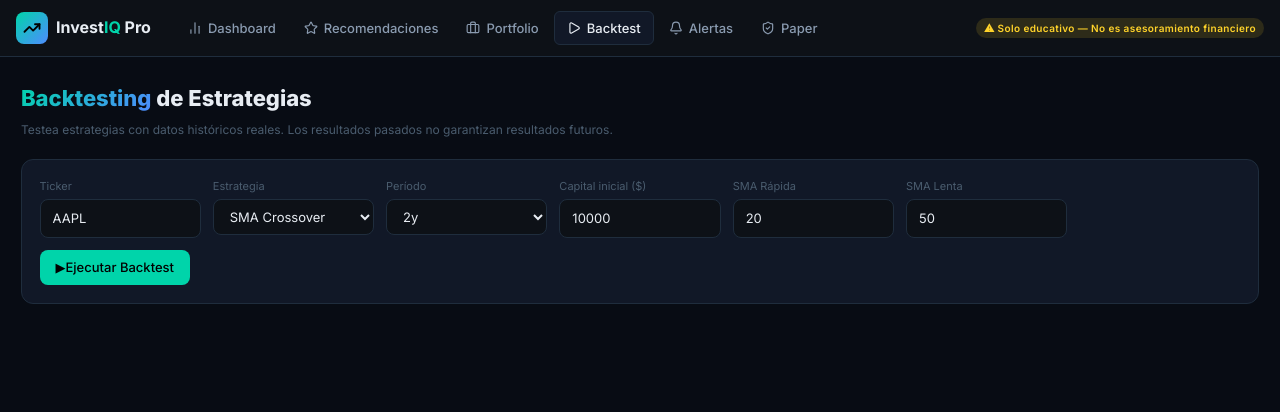
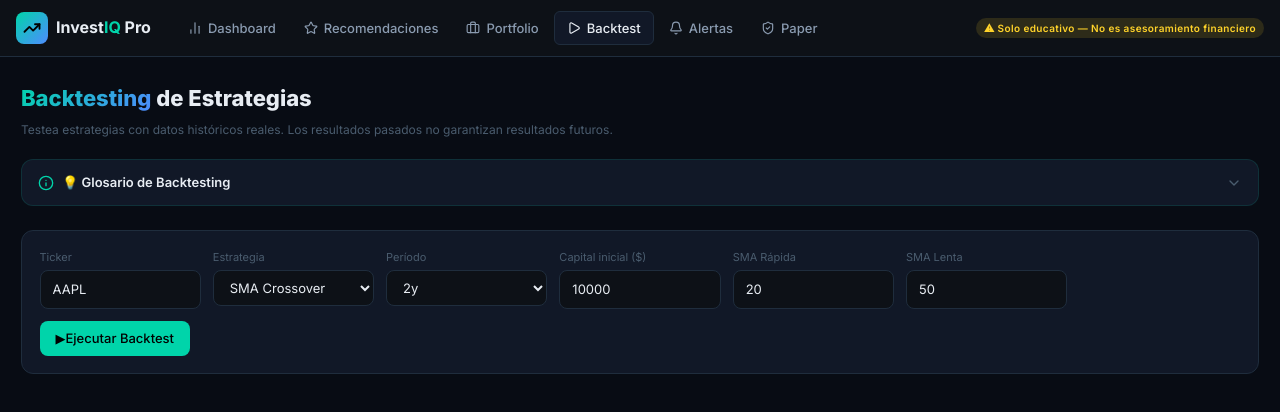
Before and after one commit to kevinKfv/inve, a Next.js app in the folder frontend/: page /backtesting in a window 1280 px wide. Shown: the top 412 px of the page. Built offline with nearby package versions, Linux system fonts and the light colour scheme.

Commit message:
Add educational terms across the app

```diff
--- a/frontend/src/app/alerts/page.tsx
+++ b/frontend/src/app/alerts/page.tsx
@@ -1,7 +1,7 @@
 'use client';
 import { useState, useEffect } from 'react';
-import Navbar from '@/components/Navbar';
 import { api, Alert } from '@/lib/api';
+import PageHelp from '@/components/PageHelp';
 import { Bell, Plus, Trash2, CheckCircle, Clock } from 'lucide-react';
 
 const CONDITIONS = [
@@ -97,6 +97,15 @@ export default function AlertsPage() {
         <p style={{ color: 'var(--text-muted)', fontSize: 12, marginBottom: 20 }}>
           Las alertas se evalúan al acceder a la página de análisis del activo.
         </p>
+
+        <PageHelp
+          title="💡 Glosario de Alertas"
+          terms={[
+            { term: "Condición / Umbral", definition: "El criterio técnico que evalúa el sistema. Por ejemplo: 'RSI menor a 30' significa que quieres que se te notifique cuando ese activo entre en zona de sobreventa." },
+            { term: "Cruce de MACD", definition: "Cuando la línea MACD cruza por encima de la línea de señal (Alcista: posible suba) o por debajo (Bajista: posible caída)." },
+            { term: "Notificaciones Push", definition: "Integración con bots en Telegram y WhatsApp. Solo se te enviará el mensaje cuando visites la página localmente y se detecte que la alerta se disparó." }
+          ]}
+        />
 
         {/* Create form */}
         <div className="card" style={{ marginBottom: 24 }}>
--- a/frontend/src/app/backtesting/page.tsx
+++ b/frontend/src/app/backtesting/page.tsx
@@ -1,6 +1,7 @@
 'use client';
 import { useState } from 'react';
 import Navbar from '@/components/Navbar';
+import PageHelp from '@/components/PageHelp';
 import { api, BacktestResult } from '@/lib/api';
 import { LineChart, Line, XAxis, YAxis, Tooltip, ResponsiveContainer, CartesianGrid, ReferenceLine } from 'recharts';
 import { Loader2 } from 'lucide-react';
@@ -47,6 +48,17 @@ export default function BacktestingPage() {
         <p style={{ color: 'var(--text-muted)', fontSize: 12, marginBottom: 20 }}>
           Testea estrategias con datos históricos reales. Los resultados pasados no garantizan resultados futuros.
         </p>
+
+        <PageHelp
+          title="💡 Glosario de Backtesting"
+          terms={[
+            { term: "Backtesting", definition: "Aplicar una estrategia comercial o modelo analítico a datos históricos para ver la precisión con la que hubiera funcionado." },
+            { term: "SMA Crossover / Cruce de Medias", definition: "Estrategia que compra cuando una media móvil rápida (ej. 20 días) cruza hacia arriba una media lenta (ej. 50 días), y vende cuando cruza hacia abajo." },
+            { term: "RSI Mean Reversion", definition: "Estrategia que asume que el precio volverá a su media. Compra cuando el activo está muy barato (Sobrevendido) y vende cuando está muy caro (Sobrecomprado)." },
+            { term: "Max Drawdown", definition: "La caída máxima en el capital desde el punto más alto hasta el más bajo. Mide el riesgo de pérdida." },
+            { term: "Buy & Hold", definition: "La estrategia de simplemente comprar el activo el día uno y no hacer nada más (ideal para comparar si tu estrategia de trading vale la pena)." }
+          ]}
+        />
 
         {/* Config */}
         <div className="card" style={{ marginBottom: 20 }}>
--- a/frontend/src/app/page.tsx
+++ b/frontend/src/app/page.tsx
@@ -3,6 +3,7 @@ import { useState, useEffect, useCallback } from 'react';
 import Link from 'next/link';
 import Navbar from '@/components/Navbar';
 import LiveValue from '@/components/LiveValue';
+import PageHelp from '@/components/PageHelp';
 import { api } from '@/lib/api';
 import { TrendingUp, TrendingDown, RefreshCw, Search, Plus, X } from 'lucide-react';
 
@@ -105,6 +106,15 @@ export default function Dashboard() {
       <div className="page-container animate-fade-in" style={{ paddingTop: 24, paddingBottom: 40 }}>
 
         {/* Header */}
+        <PageHelp
+          terms={[
+            { term: "Dashboard", definition: "Panel principal que resume el estado general de los mercados y los activos que sigues." },
+            { term: "Watchlist", definition: "Lista personalizada donde puedes agregar los activos financieros que deseas monitorear regularmente." },
+            { term: "Top Ganadores / Perdedores", definition: "Activos de tu watchlist con el mayor cambio positivo o negativo en el día de hoy." },
+            { term: "Cambio 1D", definition: "Variación porcentual del precio del activo en el último día (24h) de cotización." },
+          ]}
+        />
+
         <div className="header-container">
           <div>
             <h1 style={{ fontSize: 22, fontWeight: 800 }}>
--- a/frontend/src/app/paper-trading/page.tsx
+++ b/frontend/src/app/paper-trading/page.tsx
@@ -1,6 +1,7 @@
 'use client';
 import { useState, useEffect } from 'react';
 import Navbar from '@/components/Navbar';
+import PageHelp from '@/components/PageHelp';
 import { api } from '@/lib/api';
 import { Plus, Trash2, TrendingUp, TrendingDown, AlertTriangle } from 'lucide-react';
 
@@ -133,6 +134,16 @@ export default function PaperTradingPage() {
           Modo simulación — operá con dinero virtual sin riesgo real.
         </p>
 
+        <PageHelp
+          title="💡 Glosario de Paper Trading"
+          terms={[
+            { term: "Paper Trading", definition: "Operar en mercados financieros con dinero virtual simulado, para aprender o probar estrategias sin arriesgar capital real." },
+            { term: "Efectivo Disponible", definition: "El saldo en tu cuenta virtual listo para ser usado en nuevas operaciones (cash)." },
+            { term: "P&L Total (Profit and Loss)", definition: "Ganancia o pérdida total acumulada de toda tu cartera en dólares y porcentaje." },
+            { term: "Reset", definition: "Reinicia tu simulador borrando todo historial y volviendo a tu capital inicial." }
+          ]}
+        />
+
         {/* Portfolio stats */}
         <div style={{ display: 'grid', gridTemplateColumns: 'repeat(4, 1fr)', gap: 12, marginBottom: 20 }}>
           {[
--- a/frontend/src/app/portfolio/page.tsx
+++ b/frontend/src/app/portfolio/page.tsx
@@ -1,6 +1,7 @@
 'use client';
 import { useState, useEffect } from 'react';
 import Navbar from '@/components/Navbar';
+import PageHelp from '@/components/PageHelp';
 import { api, OptimizationResult } from '@/lib/api';
 import { ScatterChart, Scatter, XAxis, YAxis, Tooltip, ResponsiveContainer, ReferenceDot } from 'recharts';
 import { Loader2, Plus, X } from 'lucide-react';
@@ -62,6 +63,16 @@ export default function PortfolioPage() {
         <p style={{ color: 'var(--text-muted)', fontSize: 12, marginBottom: 20 }}>
           Optimización de Markowitz — Frontera Eficiente · Máximo Sharpe · Mínima Volatilidad
         </p>
+
+        <PageHelp
+          title="💡 Glosario de Portfolio"
+          terms={[
+            { term: "Frontera Eficiente", definition: "Gráfico que muestra los portafolios óptimos que ofrecen el mayor rendimiento esperado para un nivel de riesgo (volatilidad) dado." },
+            { term: "Máximo Sharpe", definition: "El portafolio que te da el mejor rendimiento en relación al riesgo que estás tomando (optimiza la relación riesgo/beneficio)." },
+            { term: "Mínima Volatilidad", definition: "El portafolio más conservador posible con los activos elegidos, buscando el menor riesgo." },
+            { term: "Matriz de Correlación", definition: "Muestra cómo se mueven los activos entre sí. Ayuda a diversificar: si un activo cae, otro no correlacionado podría subir." }
+          ]}
+        />
 
         {/* Controls */}
         <div className="card" style={{ marginBottom: 20 }}>
--- a/frontend/src/app/recommendations/page.tsx
+++ b/frontend/src/app/recommendations/page.tsx
@@ -1,7 +1,7 @@
 'use client';
 import { useState, useCallback } from 'react';
-import Link from 'next/link';
 import Navbar from '@/components/Navbar';
+import PageHelp from '@/components/PageHelp';
 import { api, ScanItem, ScanResult } from '@/lib/api';
 import {
   TrendingUp, TrendingDown, Minus, RefreshCw, Loader2,
@@ -145,6 +145,14 @@ export default function RecommendationsPage() {
             por Investment Score (0-100) en tres categorías.
           </p>
         </div>
+
+        <PageHelp
+          title="💡 Glosario de Recomendaciones"
+          terms={[
+            { term: "Investment Score", definition: "Un puntaje de 0 a 100 creado por el modelo. A mayor puntaje (ej. 70+), más señales coinciden en que es buen momento para comprar." },
+            { term: "Top Picks", definition: "Los activos con los mejores puntajes actuales. Considerados las mejores oportunidades por nuestro algoritmo combinando técnico y fundamental." }
+          ]}
+        />
 
         {/* Disclaimer */}
         <div style={{
--- /dev/null
+++ b/frontend/src/components/PageHelp.tsx
@@ -0,0 +1,46 @@
+import { Info, ChevronDown, ChevronUp } from 'lucide-react';
+import { useState } from 'react';
+
+export interface Term {
+  term: string;
+  definition: string;
+}
+
+interface PageHelpProps {
+  title?: string;
+  description?: string;
+  terms: Term[];
+}
+
+export default function PageHelp({ title = "💡 Academia InvestIQ: Glosario de esta pantalla", description, terms }: PageHelpProps) {
+  const [isOpen, setIsOpen] = useState(false);
+
+  return (
+    <div style={{ marginBottom: 24, background: 'var(--bg-card)', border: '1px solid var(--accent-dim)', borderRadius: 'var(--radius-lg)', overflow: 'hidden', transition: 'all 0.3s' }}>
+      <button
+        onClick={() => setIsOpen(!isOpen)}
+        style={{ width: '100%', display: 'flex', alignItems: 'center', justifyContent: 'space-between', padding: '12px 16px', background: isOpen ? 'var(--accent-dim)' : 'transparent', border: 'none', cursor: 'pointer', color: 'var(--text-primary)', textAlign: 'left', transition: 'background 0.2s' }}
+      >
+        <div style={{ display: 'flex', alignItems: 'center', gap: 8 }}>
+          <Info size={16} className="text-accent" />
+          <span style={{ fontWeight: 600, fontSize: 13, color: 'var(--text-primary)' }}>{title}</span>
+        </div>
+        {isOpen ? <ChevronUp size={16} className="text-muted" /> : <ChevronDown size={16} className="text-muted" />}
+      </button>
+
+      {isOpen && (
+        <div className="animate-fade-in" style={{ padding: '0 16px 16px 16px', marginTop: 0, paddingTop: 12 }}>
+          {description && <p style={{ fontSize: 13, color: 'var(--text-secondary)', marginBottom: 16, lineHeight: 1.5 }}>{description}</p>}
+          <div style={{ display: 'grid', gridTemplateColumns: 'repeat(auto-fit, minmax(280px, 1fr))', gap: 12 }}>
+            {terms.map((t, i) => (
+              <div key={i} style={{ background: 'var(--bg-surface)', padding: 12, borderRadius: 'var(--radius)', border: '1px solid var(--bg-border)' }}>
+                <div style={{ fontWeight: 700, fontSize: 12, color: 'var(--accent)', marginBottom: 6 }}>{t.term}</div>
+                <div style={{ fontSize: 12, color: 'var(--text-secondary)', lineHeight: 1.4 }}>{t.definition}</div>
+              </div>
+            ))}
+          </div>
+        </div>
+      )}
+    </div>
+  );
+}
```
Also changed, not shown: frontend/src/app/asset/[ticker]/page.tsx (+12 -0 lines).
